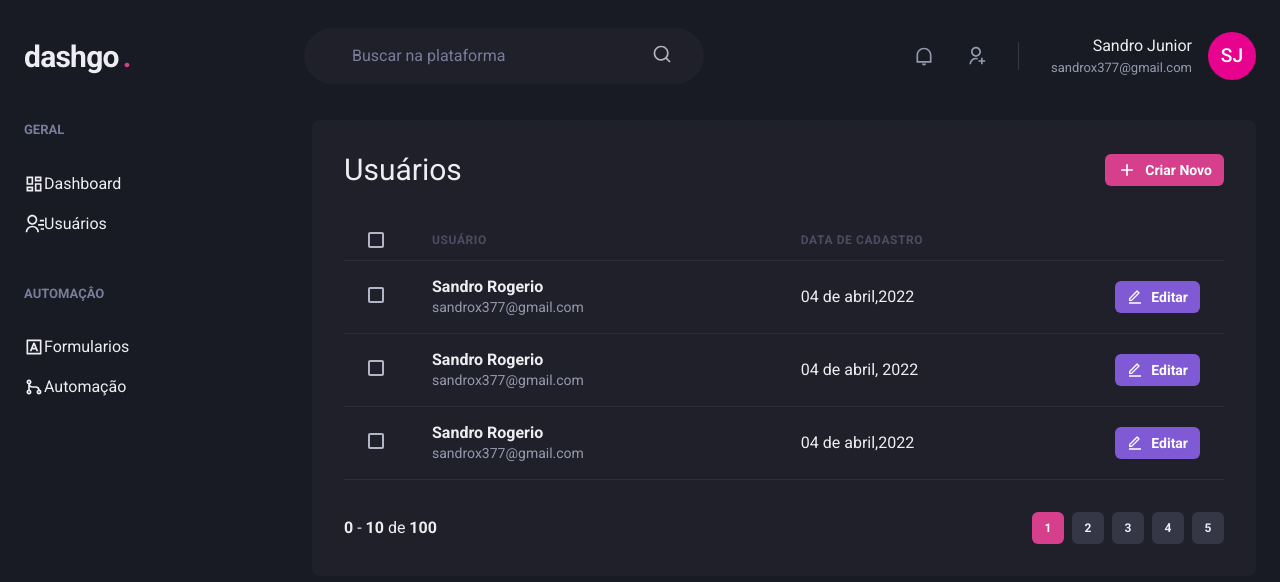
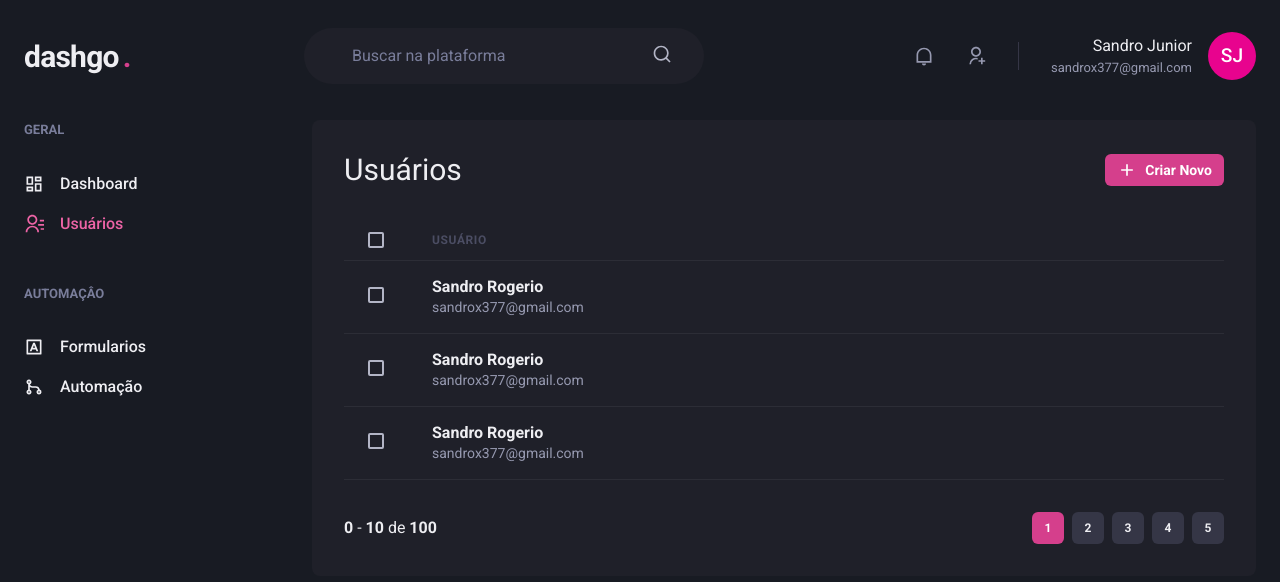
Before and after one commit to SandroJuniorr/dashgo, a Next.js app: page /users in a window 1280 px wide. Shown: the top 582 px of the page. Built offline with nearby package versions, Linux system fonts and the light colour scheme.

Commit message:
Simplificando componentes

```diff
--- a/package.json
+++ b/package.json
@@ -13,6 +13,7 @@
     "@chakra-ui/react": "1.7.3",
     "@emotion/react": "^11.9.0",
     "@emotion/styled": "^11.8.1",
+    "@hookform/resolvers": "^2.8.10",
     "@types/node": "^17.0.32",
     "@types/react": "^18.0.9",
     "apexcharts": "^3.35.2",
@@ -21,8 +22,10 @@
     "react": "18.1.0",
     "react-apexcharts": "^1.4.0",
     "react-dom": "18.1.0",
+    "react-hook-form": "^7.31.1",
     "react-icons": "^4.3.1",
-    "typescript": "^4.6.4"
+    "typescript": "^4.6.4",
+    "yup": "^0.32.11"
   },
   "devDependencies": {
     "eslint": "8.15.0",
--- /dev/null
+++ b/src/components/ActiveLinks.tsx
@@ -0,0 +1,32 @@
+import Link, { LinkProps } from "next/link";
+import { useRouter } from "next/router";
+import { cloneElement, ReactElement } from "react";
+
+interface ActiveLinkProps extends LinkProps {
+    children: ReactElement;
+    shouldMatchExactHref?: boolean;
+}
+
+export function ActiveLink({children, shouldMatchExactHref=false,...rest}: ActiveLinkProps){
+    const {asPath}= useRouter()
+    let isActive=false
+    if(shouldMatchExactHref && (asPath=== rest.href || asPath === rest.as)){
+        isActive = true
+    }
+    if(!shouldMatchExactHref &&
+        (asPath.startsWith(String(rest.href)) ||
+        asPath.startsWith(String(rest.as))
+    )){
+        isActive = true
+    }
+
+
+    return(
+        <Link {...rest}>
+            {cloneElement(children,{
+                color:isActive ? "pink.400" : "gray.50"
+            })}
+
+        </Link>
+    )
+}
--- a/src/components/Pagination/index.tsx
+++ b/src/components/Pagination/index.tsx
@@ -4,7 +4,7 @@ import { PaginationItem } from "./PaginationItem";
 export function Pagination(){
     return(
         <Stack
-        direction="row"
+        direction={["column","row"]}
         mt="8"
         justify="space-between"
         align="center"
--- a/src/components/Sidebar/NavLink.tsx
+++ b/src/components/Sidebar/NavLink.tsx
@@ -1,17 +1,22 @@
-import { Icon, Link, Text, LinkProps } from "@chakra-ui/react";
+import { Icon, Link as ChakraLink, Text, LinkProps } from "@chakra-ui/react";
+
 import { IconType } from "react-icons";
+import { ActiveLink } from "../ActiveLinks";
 
 interface  NavLinkProps extends LinkProps {
     name:string,
-    icon: IconType
+    icon: IconType,
+    href:string
 }
-export function NavLink({name,icon, ...rest}:NavLinkProps ){
+export function NavLink({name,icon, href, ...rest}:NavLinkProps ){
     return(
-        <Link display="flex" alignItems="center" {...rest}>
+        <ActiveLink href={href} passHref>
+        <ChakraLink display="flex" alignItems="center" {...rest}>
               <Icon as={icon} fontSize="20" />
-              {/* <Text ml="4" fontWeight="medium">
+              <Text ml="4" fontWeight="medium">
                {name}
-              </Text> */ name}
-            </Link>
+              </Text>
+            </ChakraLink>
+            </ActiveLink>
     )
 }
--- a/src/components/Sidebar/SidebarNav.tsx
+++ b/src/components/Sidebar/SidebarNav.tsx
@@ -7,12 +7,12 @@ export function SidebarNav(){
     return(
         <Stack spacing="12" align="flex-start">
         <NavSection name="GERAL">
-        <NavLink name="Dashboard" icon={RiDashboardLine}/>
-        <NavLink name=" Usuários" icon={RiContactsLine}/>
+        <NavLink name="Dashboard" icon={RiDashboardLine} href="/dashboard"/>
+        <NavLink name=" Usuários" icon={RiContactsLine} href="/users"/>
         </NavSection>
         <NavSection name="AUTOMAÇÂO">
-        <NavLink name=" Formularios" icon={RiInputMethodLine}/>
-        <NavLink name="Automação" icon={RiGitMergeLine}/>
+        <NavLink name=" Formularios" icon={RiInputMethodLine} href="/forms"/>
+        <NavLink name="Automação" icon={RiGitMergeLine} href="/automation"/>
         </NavSection>
       </Stack>
     )
--- a/src/pages/dashboard.tsx
+++ b/src/pages/dashboard.tsx
@@ -69,7 +69,7 @@ export default function Dashboard(){
             <Sidebar/>
             <SimpleGrid flex="1" gap="4" minChildWidth="320px" alignItems="flex-start">
                 <Box
-                p="8"
+                p={["6","8"]}
                 bg="gray.800"
                 borderRadius={8}
                 >
@@ -77,7 +77,7 @@ export default function Dashboard(){
                     <Chart options={options} series={series} type="area" height={160} />
                 </Box>
                 <Box
-                p="8"
+                p={["6","8"]}
                 bg="gray.800"
                 borderRadius={8}
                 >
--- a/src/pages/users/index.tsx
+++ b/src/pages/users/index.tsx
@@ -1,10 +1,15 @@
-import { Box, Flex, Heading,Button, Icon, Thead, Tr, Th, Checkbox, Table, Tbody, Td, Text } from "@chakra-ui/react";
+import { Box, Flex, Heading,Button, Icon, Thead, Tr, Th, Checkbox, Table, Tbody, Td, Text, useBreakpointValue } from "@chakra-ui/react";
+import Link from "next/link";
 import { RiAddLine, RiEditLine } from "react-icons/ri";
 import { Header } from "../../components/Header";
 import { Pagination } from "../../components/Pagination";
 import { Sidebar } from "../../components/Sidebar";
 
 export default function UserList(){
+    const isDrawerSidebar = useBreakpointValue({
+        base:true,
+        lg:false
+      })
     return(
         <Box>
             <Header/>
@@ -13,28 +18,30 @@ export default function UserList(){
             <Box flex='1' borderRadius={8} bg="gray.800" p="8">
                 <Flex mb="8" justify="space-between" align="center">
                     <Heading size="lg" fontWeight="normal">Usuários</Heading>
+                    <Link href="/users/create" passHref>
                     <Button
                     as="a"
                     size="sm"
                     fontSize="sm"
                     colorScheme="pink"
                     leftIcon={<Icon as={RiAddLine} fontSize="20" />} > Criar Novo</Button>
+                    </Link>
                 </Flex>
 
                 <Table colorScheme="whiteAlpha">
                     <Thead>
                         <Tr>
-                            <Th px="6" color="gray.300" width="8">
+                            <Th px={["4","4","6"]} color="gray.300" width="8">
                                 <Checkbox colorScheme="pink"/>
                             </Th>
                             <Th>Usuário</Th>
-                            <Th>Data de cadastro</Th>
+                            {isDrawerSidebar && <Th>Data de cadastro</Th>}
                             <Th width="8"></Th>
                         </Tr>
                     </Thead>
                     <Tbody>
                         <Tr>
-                            <Td px="6">
+                            <Td px={["4","4","6"]}>
                             <Checkbox colorScheme="pink"/>
                             </Td>
                             <Td>
@@ -43,20 +50,15 @@ export default function UserList(){
                                     <Text fontSize="sm" color="gray.300">sandrox377@gmail.com</Text>
                                 </Box>
                             </Td>
-                            <Td>
+                            {isDrawerSidebar && <Td>
                                 04 de abril,2022
-                            </Td>
+                            </Td>}
                              <Td>
-                             <Button
-                                as="a"
-                                size="sm"
-                                fontSize="sm"
-                                colorScheme="purple"
-                                leftIcon={<Icon as={RiEditLine} fontSize="16"  />} > Editar</Button>
+
                             </Td>
                         </Tr>
                         <Tr>
-                            <Td px="6">
+                            <Td px={["4","4","6"]}>
                             <Checkbox colorScheme="pink"/>
                             </Td>
                             <Td>
@@ -65,20 +67,15 @@ export default function UserList(){
                                     <Text fontSize="sm" color="gray.300">sandrox377@gmail.com</Text>
                                 </Box>
                             </Td>
-                            <Td>
+                            {isDrawerSidebar && <Td>
                                 04 de abril, 2022
-                            </Td>
+                            </Td>}
                              <Td>
-                             <Button
-                                as="a"
-                                size="sm"
-                                fontSize="sm"
-                                colorScheme="purple"
-                                leftIcon={<Icon as={RiEditLine} fontSize="16"  />} > Editar</Button>
+
                             </Td>
                         </Tr>
                         <Tr>
-                            <Td px="6">
+                            <Td px={["4","4","6"]}>
                             <Checkbox colorScheme="pink"/>
                             </Td>
                             <Td>
@@ -87,16 +84,11 @@ export default function UserList(){
                                     <Text fontSize="sm" color="gray.300">sandrox377@gmail.com</Text>
                                 </Box>
                             </Td>
-                            <Td>
+                            {isDrawerSidebar && <Td>
                                 04 de abril,2022
-                            </Td>
+                            </Td>}
                              <Td>
-                             <Button
-                                as="a"
-                                size="sm"
-                                fontSize="sm"
-                                colorScheme="purple"
-                                leftIcon={<Icon as={RiEditLine} fontSize="16"  />} > Editar</Button>
+
                             </Td>
                         </Tr>
                     </Tbody>
```
Also changed, not shown: src/components/Form/Input.tsx (+19 -6 lines), src/pages/index.tsx (+38 -3 lines), src/pages/users/create.tsx (+39 -9 lines), 1 other file (tests, documents, lock files or other folders).
